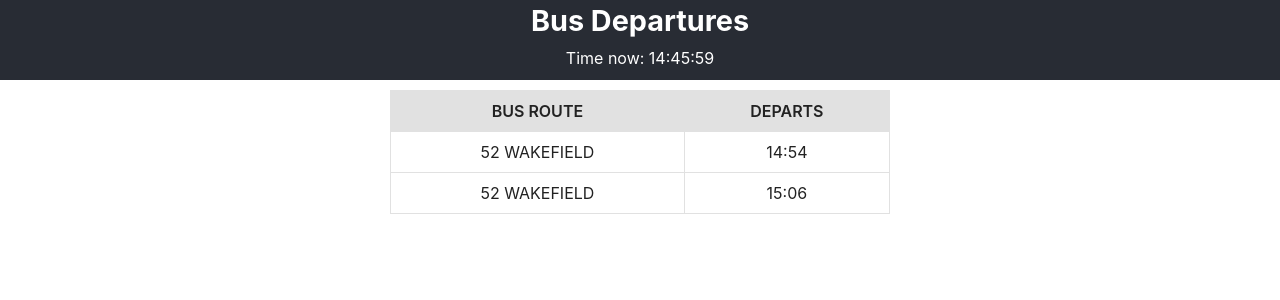
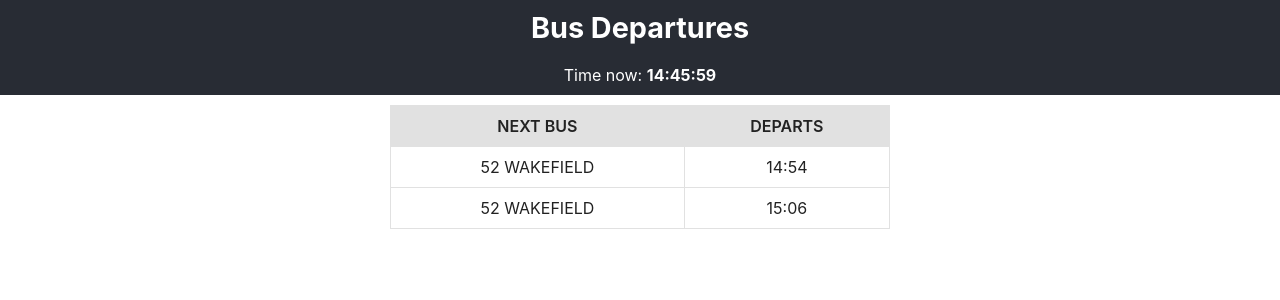
Before and after one commit to japickering/bus-timetable-app, a React (Create React App) app: page / in a window 1280 px wide. Shown: the top 300 px of the page. Built offline with nearby package versions, Linux system fonts and the light colour scheme.

Commit message:
update styles and vars

```diff
--- a/src/App.css
+++ b/src/App.css
@@ -6,8 +6,15 @@ h5 {
   line-height: normal;
 }
 
+h1 {
+  margin: 10px 0;
+  font-size: 1.8rem;
+  text-transform: capitalize;
+}
+
 p {
   margin: 10px 0;
+  line-height: normal;
   font-size: 1rem;
 }
 
@@ -19,11 +26,6 @@ header {
   justify-content: center;
   background-color: #282c34;
   color: white;
-}
-
-header h1 {
-  font-size: 1.8rem;
-  text-transform: capitalize;
 }
 
 main {
@@ -45,11 +47,16 @@ main {
   margin: 10px;
 }
 
+.timer span {
+  font-weight: bold;
+}
+
 table {
   width: 100%;
   min-width: 500px;
   max-width: 900px;
   background-color: transparent;
+  border: 1px solid #e1e1e1;
   border-collapse: collapse;
   text-align: center;
 }
--- a/src/App.js
+++ b/src/App.js
@@ -11,7 +11,7 @@ export default class App extends Component {
 
     this.state = {
       currentTime: this.getCurrentTime(),
-      buses: timetable.findNextTwoBuses(
+      buses: timetable.findNextBuses(
         timetable.leedsTimes,
         timetable.wakefieldTimes,
         timetable.doncasterTimes,
@@ -39,7 +39,7 @@ export default class App extends Component {
     setInterval(() => {
       this.setState({
         currentTime: this.getCurrentTime(),
-        buses: timetable.findNextTwoBuses(
+        buses: timetable.findNextBuses(
           timetable.leedsTimes,
           timetable.wakefieldTimes,
           timetable.doncasterTimes,
@@ -55,7 +55,9 @@ export default class App extends Component {
       <div className='App'>
         <header>
           <h1>bus departures</h1>
-          <div className='timer'>Time now: {this.state.currentTime}</div>
+          <div className='timer'>
+            Time now: <span>{this.state.currentTime}</span>
+          </div>
         </header>
         <main>
           <div>
--- a/src/classes/BusTimetable.js
+++ b/src/classes/BusTimetable.js
@@ -5,6 +5,9 @@ class BusTimetable {
     this.doncasterTimes = this.every20Mins();
     this.sheffieldTimes = this.everyHour24Hours();
   }
+
+  // TODO: show when no buses are due to depart in the next 15 minutes
+  checkNext15Minutes() {}
 
   // The X15 to SHEFFIELD departs every hour, on the hour, and is a 24-hour service.
   everyHour24Hours() {
@@ -62,12 +65,13 @@ class BusTimetable {
     return arr;
   }
 
-  findNextTwoBuses(leedsTimes, wakefieldTimes, doncasterTimes, sheffieldTimes) {
+  findNextBuses(leedsTimes, wakefieldTimes, doncasterTimes, sheffieldTimes) {
     const today = new Date();
-    console.log(today);
+    //  console.log(today);
     const now = today.setTime(today);
+    const maxResults = 2; // edit for more buses
+    const results = [];
     let count = 0;
-    const results = [];
 
     // bus times => bus routes
     const leeds = leedsTimes.map((time) => {
@@ -91,14 +95,11 @@ class BusTimetable {
         results.push(bus);
         count++;
       }
-      if (count === 2) {
+      if (count === maxResults) {
         return results;
       }
     }
   }
-
-  // TODO: show when no buses are due to depart in the next 15 minutes
-  checkNext15Minutes() {}
 }
 
 module.exports = BusTimetable;
--- a/src/components/Timetable.jsx
+++ b/src/components/Timetable.jsx
@@ -22,7 +22,7 @@ function Timetable({ buses }) {
     <table>
       <thead>
         <tr>
-          <th>bus route</th>
+          <th>next bus</th>
           <th>departs</th>
         </tr>
       </thead>
```
Also changed, not shown: 1 other file (tests, documents, lock files or other folders).
